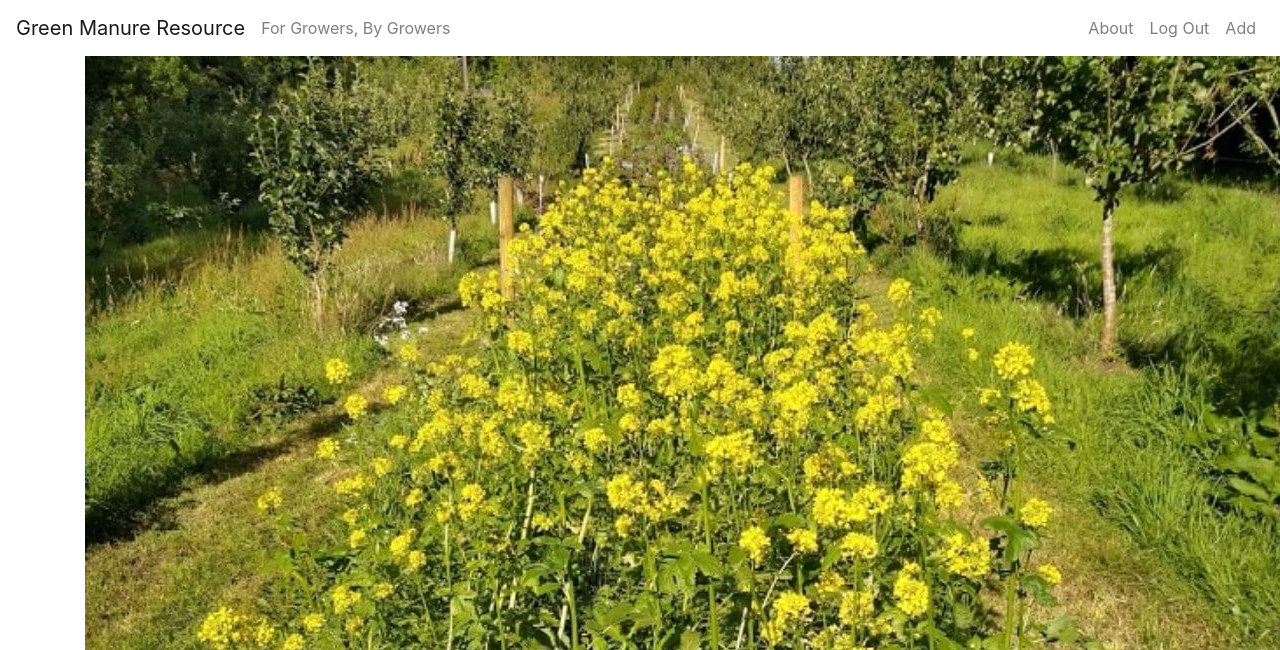
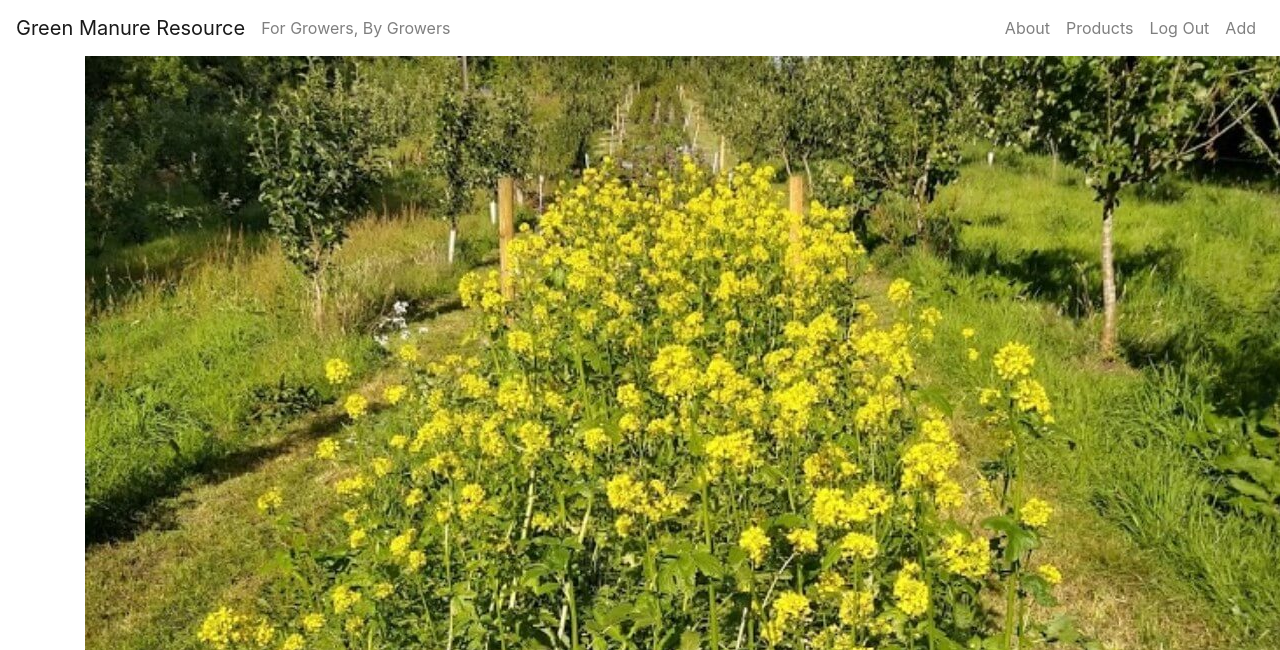
Before and after one commit to WorkingEdge/MS3_GMResource, a Flask app: page /add_record in a window 1280 px wide. Shown: the top 650 px of the page. Run offline with Flask 2, Linux system fonts and the light colour scheme; the visitor is signed in with stand-in values (Sample User, id 1); some libraries are stand-ins or nearby versions.

Commit message:
Move nav link for products so visible to all  users

```diff
--- a/templates/base.html
+++ b/templates/base.html
@@ -47,6 +47,9 @@
           <li class="nav-item">
             <a class="nav-link" href="{{ url_for('get_records') }}">About</a>
           </li>
+          <li class="nav-item">
+            <a class="nav-link" href="{{ url_for('show_products') }}">Products</a>
+          </li>
           {% if session.session_user %}
           <li class="nav-item">
             <a class="nav-link" href="{{ url_for('logout') }}">Log Out</a>
@@ -55,9 +58,6 @@
             <a class="nav-link" href="{{ url_for('add_record') }}">Add</a>
           </li>
           {% else %}
-          <li class="nav-item">
-            <a class="nav-link" href="{{ url_for('show_products') }}">Products</a>
-          </li>
           <li class="nav-item">
             <a class="nav-link" href="{{ url_for('register') }}">Register</a>
           </li>
```
